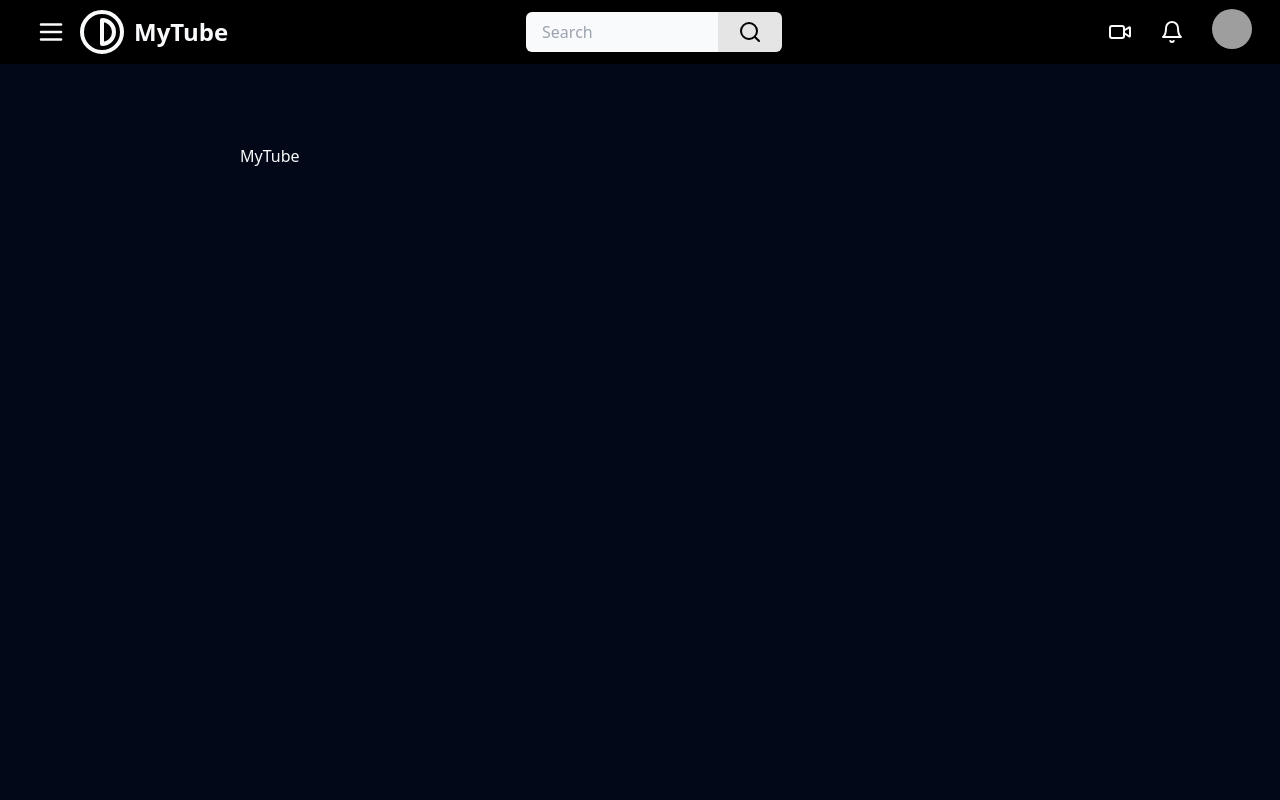
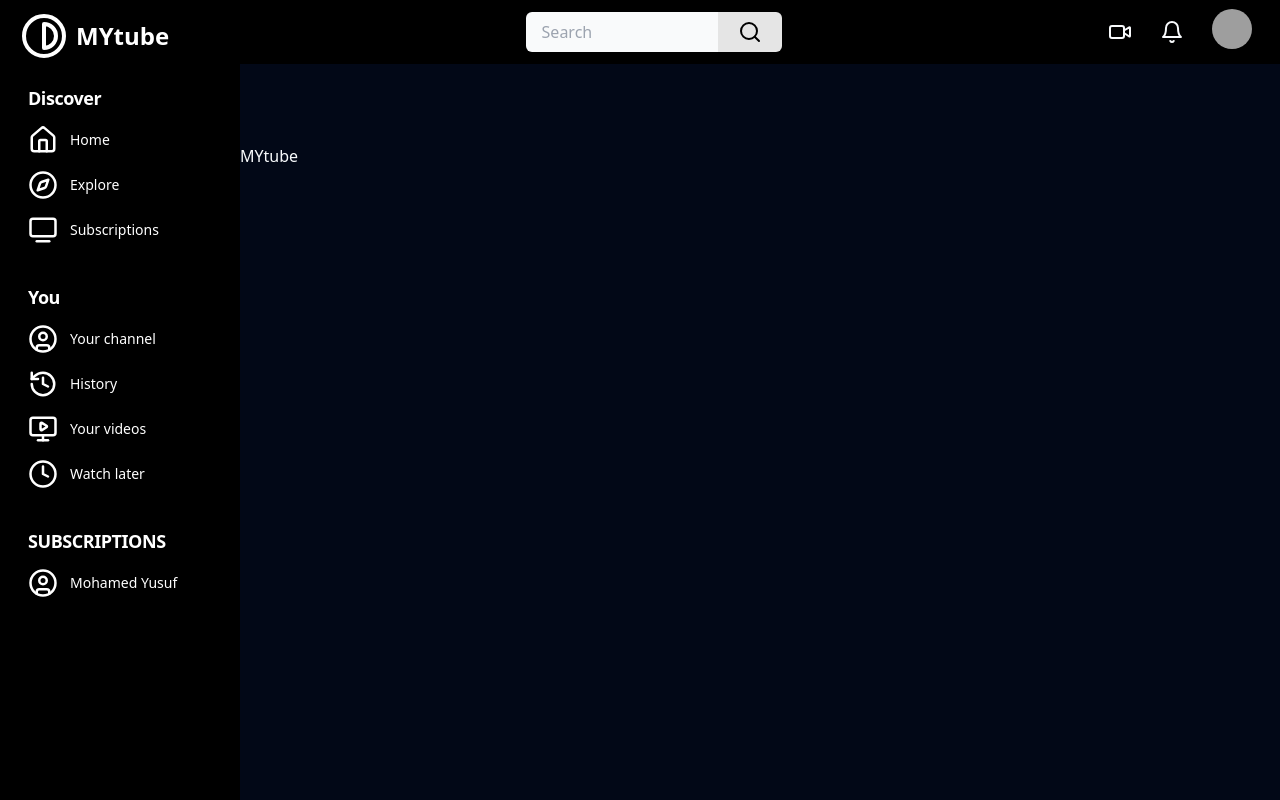
Before and after one commit to MoYusuf1/yt-clone, a Next.js app: page / in a window 1280 px wide. Built offline with nearby package versions, Linux system fonts and the light colour scheme; no server answers; grey boxes are pictures that could not be loaded.

Commit message:
alright I did a little sum sum to make it work :p

```diff
--- a/src/app/(main)/page.tsx
+++ b/src/app/(main)/page.tsx
@@ -3,7 +3,7 @@
 export default function Home() {
   return (
     <>
-      MyTube
+      MYtube
     </>
   );
 }
--- a/src/app/layout.tsx
+++ b/src/app/layout.tsx
@@ -7,7 +7,7 @@ import TopNavigation from "@/components/TopNavigation";
 const inter = Inter({ subsets: ["latin"] });
 
 export const metadata: Metadata = {
-  title: "MyTube",
+  title: "MYtube",
   description: "Youtube Clone",
 };
 
--- a/src/components/Sidebar.tsx
+++ b/src/components/Sidebar.tsx
@@ -1,27 +1,103 @@
-import { cn } from "@/lib/utils";
-import { ScrollArea } from "@/components/ui/ScrollArea";
-import Link from "next/link";
-import { Contrast } from "lucide-react";
+import { cn } from '@/lib/utils';
+import {
+  Clock4,
+  Compass,
+  History,
+  Home,
+  MonitorPlay,
+  Tv2,
+  UserCircle,
+  Contrast,
+} from 'lucide-react';
+import Link from 'next/link';
+import { ScrollArea } from '@/components/ui/ScrollArea';
+import { Separator } from '@radix-ui/react-dropdown-menu';
+import { Button } from '@/components/ui/Button';
 
 interface Props extends React.HTMLAttributes<HTMLDivElement> {}
 
-const Sidebar = (className: Props) => {
+const Sidebar = ({ className }: Props) => {
   return (
     <ScrollArea
       className={cn(
-        "h-screen w-60 !fixed hidden md:block top-0 dark:bg-black dark:text-white -translate-x-full transition-transform duration-500",
+        'h-screen w-60 pt-3 z-40 !fixed hidden md:block top-0 dark:bg-black dark:text-white bg-white text-black -translate-x-full transition-transform duration-500',
         className
       )}
     >
-        <div className="px-5 flex items-center">
-            <Link href={"/"} className="flex items-center space-x-2">
-                <Contrast size={48} className="text-red-700"/>
-                <span className="text-2xl font-bold">
-                    MyTube
-                </span>
+      <div className='px-5 flex items-center'>
+        <Link href='/' className='flex items-center space-x-2'>
+          <Contrast size={48} className='text-white' />
+          <span className='text-2xl font-black'>MYtube</span>
+        </Link>
+      </div>
+      <div className='space-y-4 py-4'>
+        <div className='px-3 py-2'>
+          <h2 className='mb-2 px-4 text-lg font-semibold tracking-tight'>
+            Discover
+          </h2>
+          <div className='space-y-1'>
+            <Link href='/'>
+              <Button
+                variant='default'
+                className='w-full font-light justify-start dark:bg-background-dark dark:text-white bg-background-light hover:bg-background-light/50 text-black'
+              >
+                <Home size={30} className='mr-3' />
+                Home
+              </Button>
             </Link>
+            <Button variant='ghost' className='w-full justify-start font-light'>
+              <Compass size={30} className='mr-3' />
+              Explore
+            </Button>
+            <Button variant='ghost' className='w-full justify-start font-light'>
+              <Tv2 size={30} className='mr-3' />
+              Subscriptions
+            </Button>
+          </div>
         </div>
+        <Separator />
+        <div className='px-3 py-2'>
+          <h2 className='mb-2 px-4 text-lg font-semibold tracking-tight'>
+            You
+          </h2>
 
+          <div className='space-y-1'>
+            <Link href={`/channels/${process.env.NEXT_PUBLIC_CHANNEL_ID}`}>
+              <Button
+                variant='ghost'
+                className='w-full justify-start font-light'
+              >
+                <UserCircle size={30} className='mr-3' />
+                Your channel
+              </Button>
+            </Link>
+            <Button variant='ghost' className='w-full justify-start font-light'>
+              <History size={30} className='mr-3' />
+              History
+            </Button>
+            <Button variant='ghost' className='w-full justify-start font-light'>
+              <MonitorPlay size={30} className='mr-3' />
+              Your videos
+            </Button>
+            <Button variant='ghost' className='w-full justify-start font-light'>
+              <Clock4 size={30} className='mr-3' />
+              Watch later
+            </Button>
+          </div>
+        </div>
+        <Separator />
+        <div className='px-3 py-2'>
+          <h2 className='mb-2 px-4 text-lg font-semibold tracking-tight'>
+            SUBSCRIPTIONS
+          </h2>
+          <div className='space-y-1'>
+            <Button variant='ghost' className='w-full justify-start font-light'>
+              <UserCircle size={30} className='mr-3' />
+              Mohamed Yusuf
+            </Button>
+          </div>
+        </div>
+      </div>
     </ScrollArea>
   );
 };
--- a/src/components/TopNavigation.tsx
+++ b/src/components/TopNavigation.tsx
@@ -36,7 +36,7 @@ const TopNavigation = () => {
           </span>
           <Link href="/" className="flex items-center space-x-2">
             <Contrast size={48} className="text-green" />
-            <span className="hidden md:block text-2xl font-bold">MyTube</span>
+            <span className="hidden md:block text-2xl font-bold">MYtube</span>
           </Link>
         </div>
 
```
